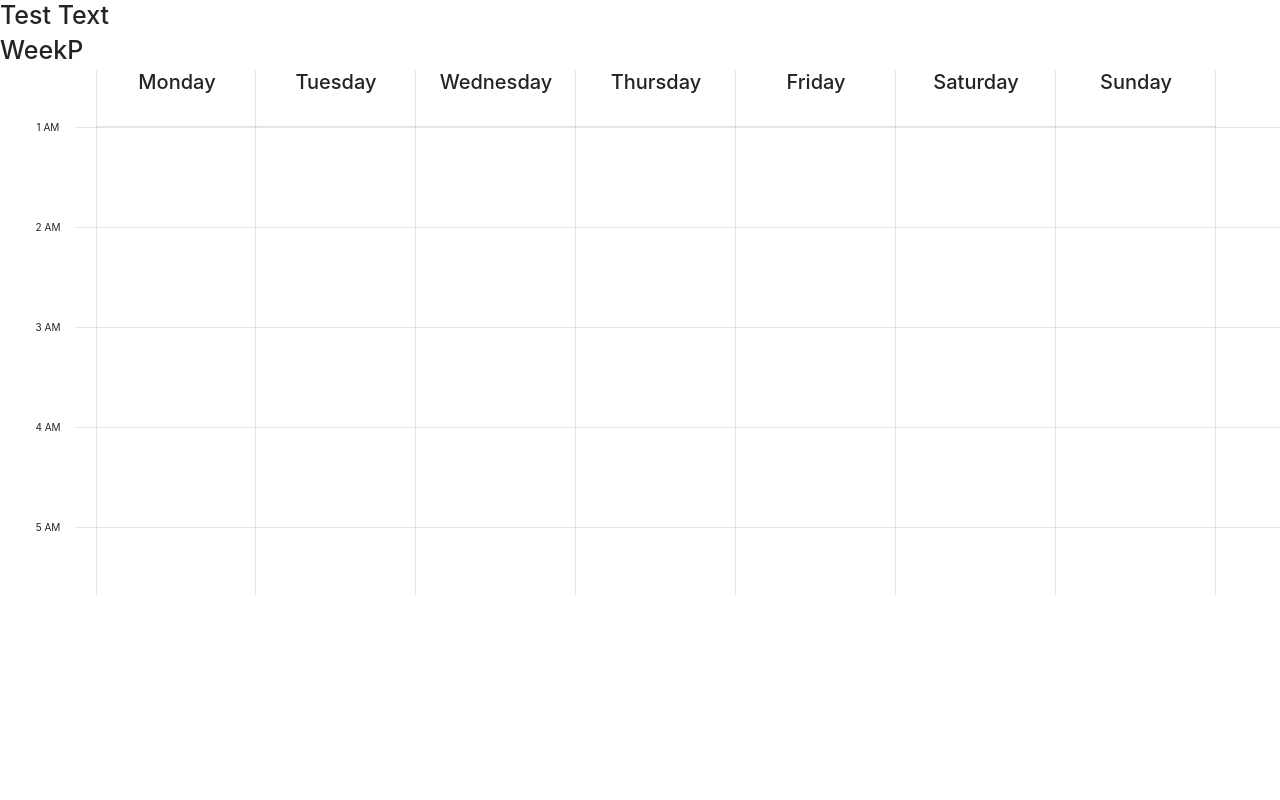
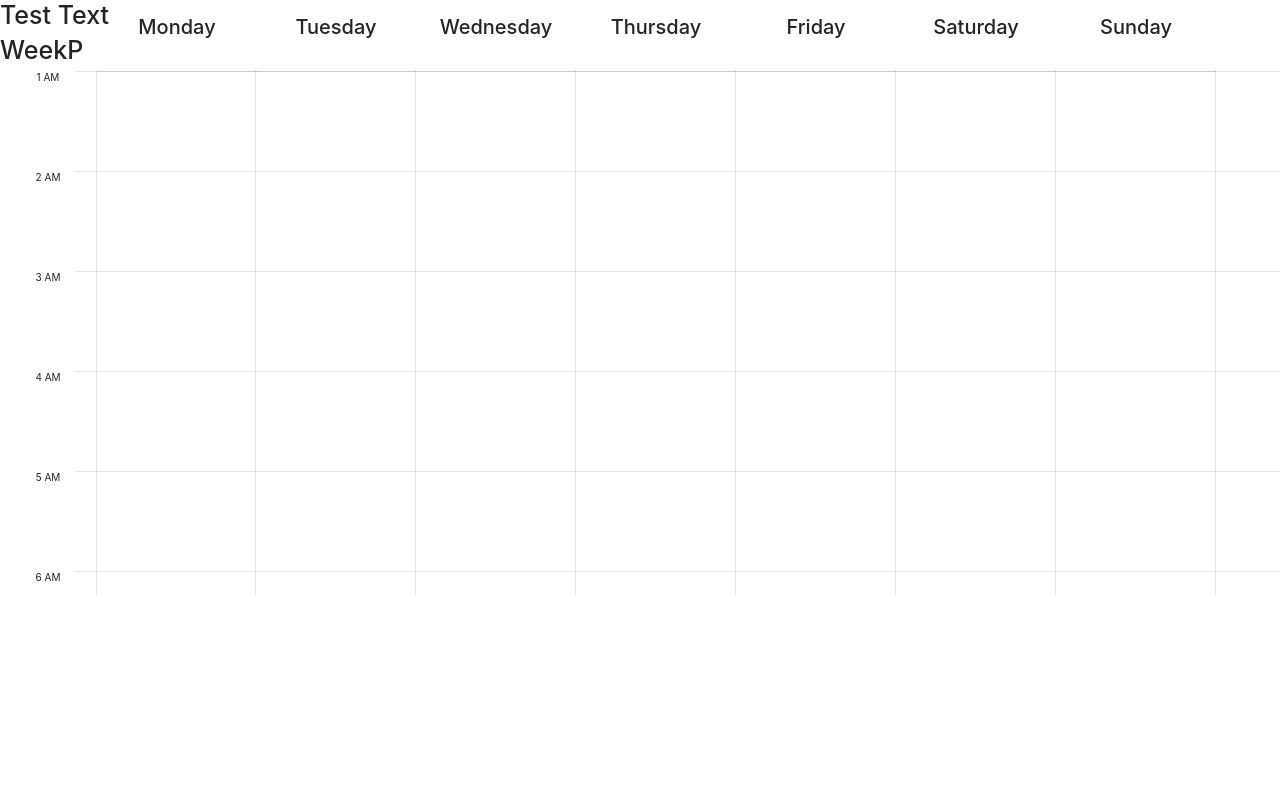
Before and after one commit to Dzyuv001/WeekPlanner, a website built with webpack: page Project/src/template.html in a window 1280 px wide. Built offline with nearby package versions, Linux system fonts and the light colour scheme.

Commit message:
Added the main event and repositioned the container for the event to work

```diff
--- a/Project/src/css/scss/components/_weekPlanLines.scss
+++ b/Project/src/css/scss/components/_weekPlanLines.scss
@@ -1,10 +1,11 @@
 .wkPlan-line {
+  pointer-events: none;
   width: 100%;
   height: 100%;
   position: absolute;
   top: 0;
   left: 0;
-  z-index: 10;
+  z-index: 0;
   &__hor {
     width: 100%;
     height: 100%;
@@ -13,6 +14,9 @@
     padding-left: 7.5rem;
     &-line {
       margin-bottom: 9.9rem;
+      &:nth-child(1){
+        margin-top: -4.6rem;
+      }
     }
   }
 }
--- a/Project/src/css/scss/components/_weekPlannerColumn.scss
+++ b/Project/src/css/scss/components/_weekPlannerColumn.scss
@@ -1,15 +1,13 @@
 .wkPlan-col {
-
-
-
+  z-index: 10;
   &__day {
     width: 12.5%;
     position: relative;
     text-align: center;
     border-right: 1px solid rgba(0, 0, 0, 0.1);
     &:nth-child(2) {
-        border-left: 1px solid rgba(0, 0, 0, 0.1);
-      }
+      border-left: 1px solid rgba(0, 0, 0, 0.1);
+    }
   }
 
   &__time {
@@ -20,6 +18,7 @@
   &__title {
     width: 12.5%;
     height: 5.7rem;
+    margin-top: -5.5rem;
     border-bottom: 1px solid rgba(0, 0, 0, 0.1);
     &--fixed {
       position: fixed;
--- a/Project/src/css/scss/pages/_weekPlanner.scss
+++ b/Project/src/css/scss/pages/_weekPlanner.scss
@@ -2,7 +2,7 @@
     position: relative;
     height: 70vh;
     overflow-y: scroll;
-    &__time {
-        padding-top:5rem;
-    }
+    // &__time {
+    //     padding-top:5rem;
+    // }
 }
--- a/Project/src/js/controllers/EventController.js
+++ b/Project/src/js/controllers/EventController.js
@@ -2,6 +2,7 @@ export default class Event {
     constructor (){
         this.startTime = "";
         this.endTime = "";
+        this.eventContinues = "";
     }
 
 }
--- a/Project/src/js/controllers/WeekDaysController.js
+++ b/Project/src/js/controllers/WeekDaysController.js
@@ -3,8 +3,8 @@ import WeekDayView from "../views/WeekDayView";
 import WeekDayModel from "../models/WeekDayModel";
 
 export default class WeekDay {
-  constructor(element, WeekDayName) {
+  constructor(element, WeekDayName, index) {
     this.Events = [];
-    WeekDayView.RenderView(element, WeekDayName);
+    WeekDayView.RenderView(element, WeekDayName, index);
   }
 }
--- a/Project/src/js/controllers/WeekPlannerController.js
+++ b/Project/src/js/controllers/WeekPlannerController.js
@@ -8,17 +8,29 @@ export default class WeekPlanner {
     this.WeekPlannerView.RenderView(element);
     this.WeekPlannerModel = new WeekPlannerModel();
     this.WeekDays = [];
-    const WeekDayNames = this._GetDayData();
-    this._ConfigureWeekDays(element, WeekDayNames);
+    const WeekDayData = this._GetDayData();
+    this._ConfigureWeekDays(element, WeekDayData);
+    this._Events(element);
   }
 
   _GetDayData() {
     return this.WeekPlannerModel.GetDayTitles();
   }
 
-  _ConfigureWeekDays(element,WeekDayNames) {
+  _ConfigureWeekDays(element, WeekDayData) {
     for (let i = 0; i < 7; i++) {
-      this.WeekDays.push(new WeekDay(element, WeekDayNames[i]));
+      this.WeekDays.push(new WeekDay(element, WeekDayData[i], i));
     }
   }
+
+  _Events(element) {
+    document.getElementsByClassName(element)[0].addEventListener("click", e => {
+      if (e.target && e.target.classList.contains("wkPlan-col__day")) {
+        //used to get the percentage click position
+       let yPositionPercent = Math.floor(e.offsetY/e.target.offsetHeight*96);
+       console.log(yPositionPercent);
+      //  this.WeekDays[]
+      }
+    });
+  }
 }
--- a/Project/src/js/models/WeekPlannerModel.js
+++ b/Project/src/js/models/WeekPlannerModel.js
@@ -34,9 +34,7 @@ export default class WeekPlanner {
 
   _ValidateLanguage(language) {
     if (isNaN(language)) {
-      var isoCodeString = Iso2Code
-        .toString()
-        .toLowerCase();
+      var isoCodeString = Iso2Code.toString().toLowerCase();
       language = language.toLowerCase();
       if (isoCodeString.includes(language)) {
         return language;
@@ -47,13 +45,15 @@ export default class WeekPlanner {
   }
 
   GetDayTitles() {
-    let names = WeekDayData[this.language][this.length];
-
+    const names = WeekDayData[this.language][this.length];
+    let dayData = [];
+    names.forEach((name, i) => {
+      dayData.push({ name, index:i });
+    });
     if (this.weekStart != 0) {
-      var lastElements = names.slice(this.weekStart, names.language);
-      names = lastElements.push(names);
+      var lastElements = dayData.slice(this.weekStart, names.language);
+      dayData = lastElements.push(dayData);
     }
-    console.log("this is the days gain from data set", names)
-    return names;
+    return dayData;
   }
 }
--- a/Project/src/js/views/WeekDayView.js
+++ b/Project/src/js/views/WeekDayView.js
@@ -3,19 +3,19 @@ import * as base from "./base";
 export default class WeekDayView {
   constructor() {}
 
-  static _BuildMarkup(DayName) {
+  static _BuildMarkup(dayData, dayIndex) {
     let htmlMarkup = `
-    <div class="wkPlan-col__day">
-      <h2 class="wkPlan-col__title wkPlan-col__title--fixed wkPlan-title__h2 ">${DayName}</h2>
+    <div class="wkPlan-col__day" data-value="${dayIndex}_${dayData.index}">
+      <h2 class="wkPlan-col__title wkPlan-col__title--fixed wkPlan-title__h2 ">${dayData.name}</h2>
     </div>
     `;
     return htmlMarkup;
   }
 
-  static RenderView(element, DayName) {
+  static RenderView(element, dayData, dayIndex) {
     let rootElement = document.querySelector(`.${element} .wkPlan-col`);
     if (typeof rootElement != "undefined" && rootElement != null) {
-      rootElement.insertAdjacentHTML("beforeend", this._BuildMarkup(DayName));
+      rootElement.insertAdjacentHTML("beforeend", this._BuildMarkup(dayData,dayIndex));
     }
   }
 }
```
